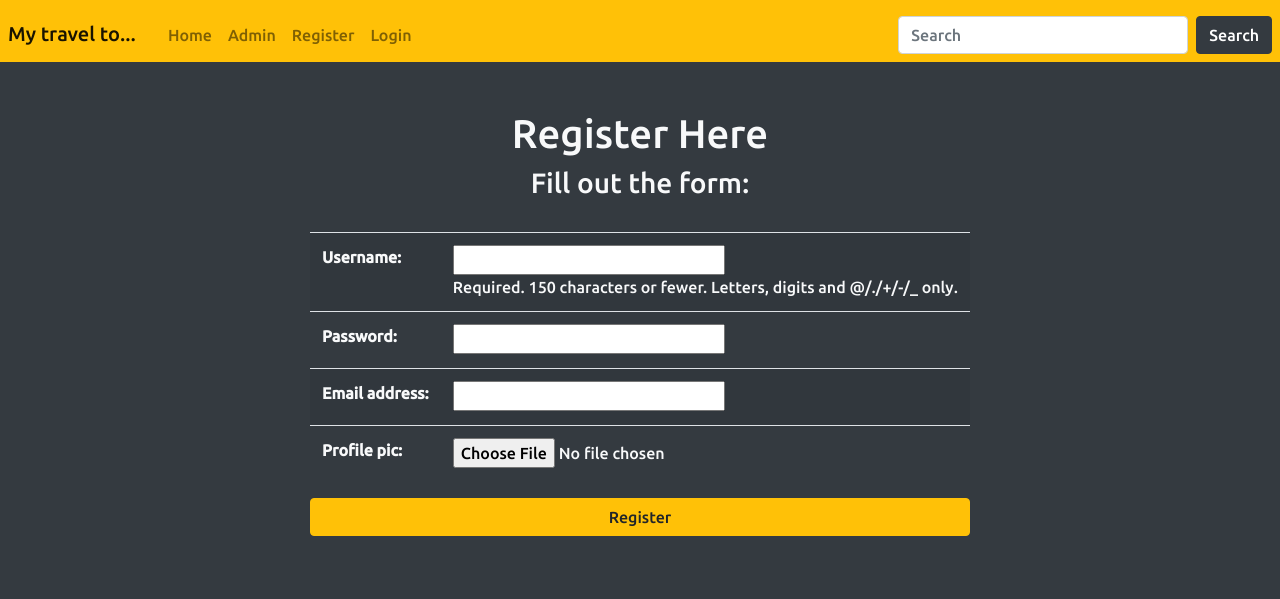
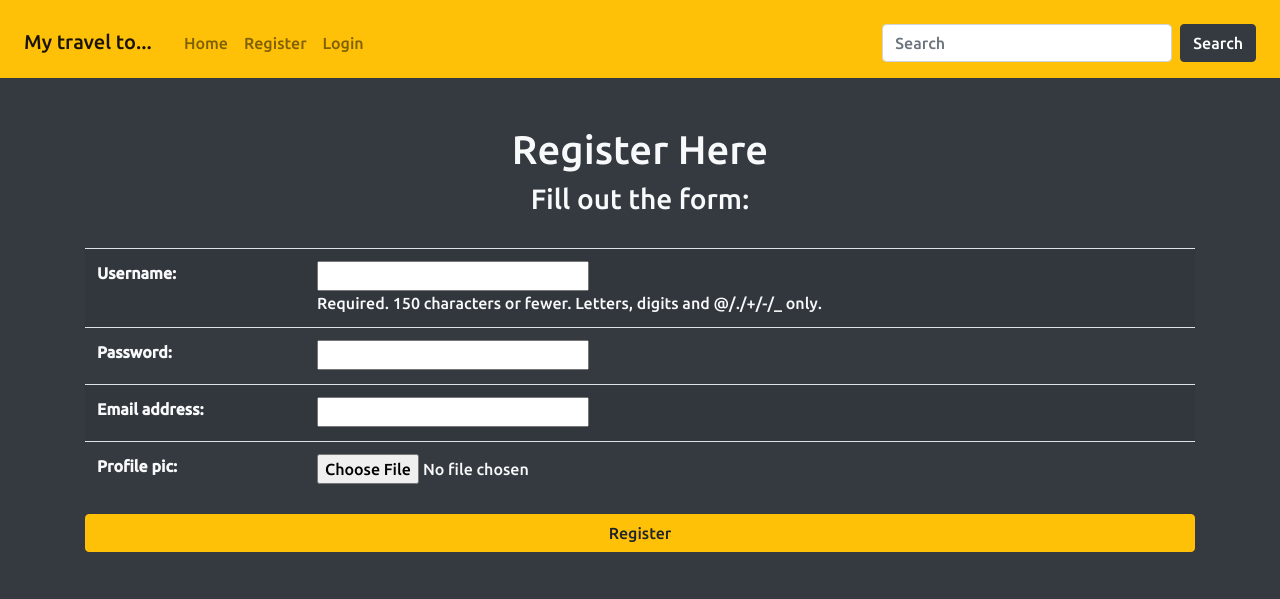
Before and after one commit to CaarlosAugusto/python-my_travel_to, a Django app: page /my_travel_to/register/ in a window 1280 px wide. Shown: the top 599 px of the page. Run offline with Django 3.2, Linux system fonts and the light colour scheme; some libraries are stand-ins or nearby versions.

Commit message:
Upload templates files

```diff
--- a/My_travel_to/templates/mytravelto_app/base.html
+++ b/My_travel_to/templates/mytravelto_app/base.html
@@ -6,13 +6,12 @@
     <title>My travel to...</title>
     <link rel="preconnect" href="https://fonts.gstatic.com">
     <link href="https://fonts.googleapis.com/css2?family=Ubuntu:wght@500&display=swap" rel="stylesheet">
+    <meta name="viewport" content="width=device-width, initial-scale=1, shrink-to-fit=no">
     <link rel="stylesheet" href="https://maxcdn.bootstrapcdn.com/bootstrap/4.0.0/css/bootstrap.min.css" integrity="sha384-Gn5384xqQ1aoWXA+058RXPxPg6fy4IWvTNh0E263XmFcJlSAwiGgFAW/dAiS6JXm" crossorigin="anonymous">
     <link rel="stylesheet" href="{% static '/css/my_travel_to_style.css' %}">
   </head>
   <body class='bg-dark text-light'>
-
-    <div class="container-sm">
-      <nav class="nav bar navbar-expand-sm bg-warning navbar-light">
+    <nav class="navbar navbar-expand-sm bg-warning navbar-light">
       <a class='navbar-brand ml-2 mt-auto h1' href="{%url 'index'%}">My travel to...</a>
       <button class="navbar-toggler ml-auto mr-2" type="button" data-toggle="collapse" data-target="#myNav" aria-controls="navbarNav" aria-expanded="false" aria-label="Toggle navigation">
         <span class="navbar-toggler-icon"></span>
@@ -21,9 +20,6 @@
         <ul class='navbar-nav'>
           <li class='nav-item'>
             <a class='nav-link' href="{%url 'index'%}">Home</a>
-          </li>
-          <li class='nav-item'>
-            <a class='nav-link' href="{%url 'admin:index'%}">Admin</a>
           </li>
           <li class='nav-item'>
             <a class='nav-link' href="{%url 'mytravelto_app:register'%}">Register</a>
@@ -40,11 +36,17 @@
         </form>
       </div>
     </nav>
+    <div class="container">
+
       {% block body_block %}
       <!-- Tudo dentro desse bloco vai ser adicionado de outros arquivos html -->
       {% endblock %}
     </div>
 
+    <footer>
+      <br><br>
+    </footer>
+
     <script src="https://code.jquery.com/jquery-3.5.1.slim.min.js" integrity="sha384-DfXdz2htPH0lsSSs5nCTpuj/zy4C+OGpamoFVy38MVBnE+IbbVYUew+OrCXaRkfj" crossorigin="anonymous"></script>
     <script src="https://cdn.jsdelivr.net/npm/bootstrap@4.6.0/dist/js/bootstrap.bundle.min.js" integrity="sha384-Piv4xVNRyMGpqkS2by6br4gNJ7DXjqk09RmUpJ8jgGtD7zP9yug3goQfGII0yAns" crossorigin="anonymous"></script>
   </body>
--- a/My_travel_to/templates/mytravelto_app/registration.html
+++ b/My_travel_to/templates/mytravelto_app/registration.html
@@ -3,21 +3,27 @@
 
 {% block body_block %}
 <br><br>
-<div>
+<div class='row'>
   {% if registered %}
+    <div class='col-sm'>
         <h1 class='text-center'>Thank you for registering!</h1>
+    </div>
   {% else %}
+    <div class="col-sm">
+
         <h1 class='text-center'>Register Here</h1>
         <h3 class='text-center'>Fill out the form: </h3><br>
-    <div class="d-flex justify-content-center">
+        <div class='table-responsive-sm'>
           <form enctype="multipart/form-data" method="post">
             {% csrf_token %}
                 <table class='table table-striped'>
                   {{user_form.as_table}}
                   {{profile_form.as_table}}
                 </table>
+
             <input class='btn btn-warning container' type="submit" name="" value="Register">
           </form>
+      </div>
     </div>
 
   {% endif %}
```
Also changed, not shown: My_travel_to/templates/mytravelto_app/login.html (+7 -3 lines), My_travel_to/templates/mytravelto_app/index.html (line endings or trailing spaces). Lines whose indentation alone changed are shown as unchanged.
